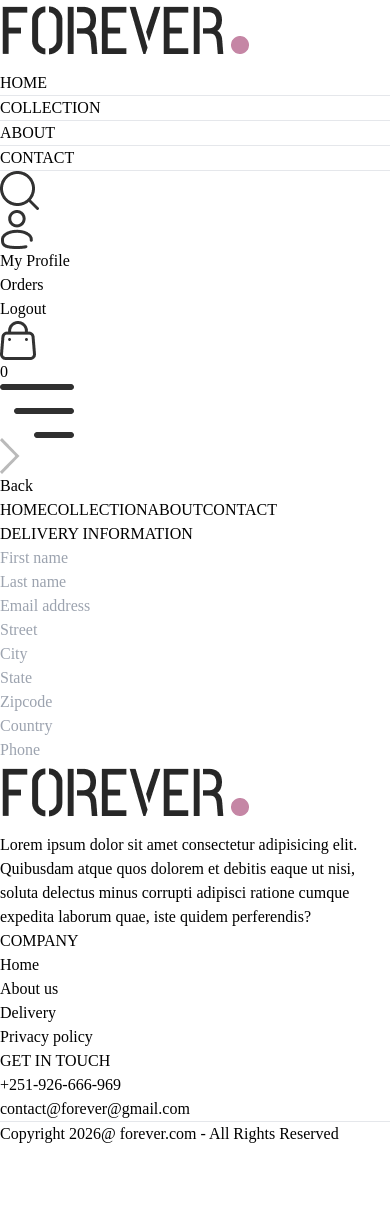
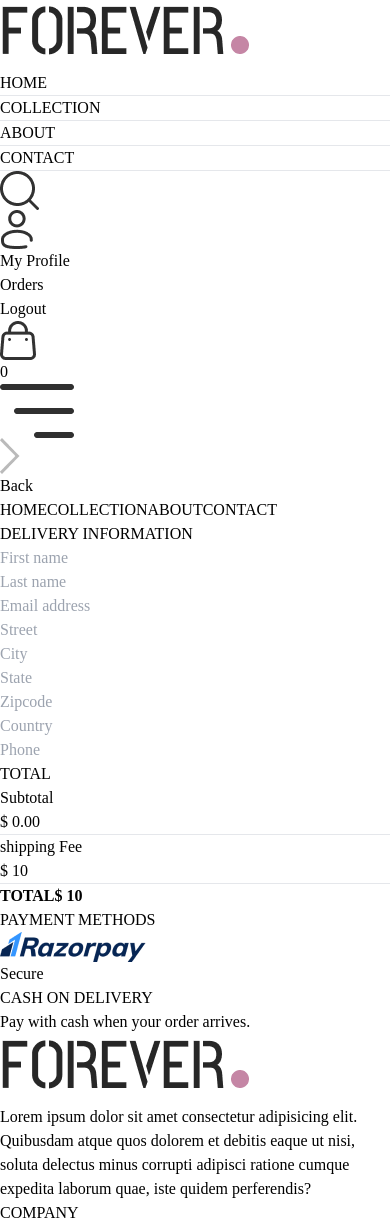
Before and after one commit to fuadmahmudeshetu/ecommerce-app, a React (Vite) app in the folder frontend/: page /place-order in a window 390 px wide. Shown: the top 1229 px of the page. Before the commit the page ends 1146 px from the top, so only its background shows below. Built offline with nearby package versions, Linux system fonts and the light colour scheme.

Commit message:
Add CartTotal component and payment method selection to PlaceOrder page

```diff
--- a/frontend/src/pages/PlaceOrder.jsx
+++ b/frontend/src/pages/PlaceOrder.jsx
@@ -1,4 +1,6 @@
 import Title from "../components/Title"
+import CartTotal from "../components/CartTotal"
+import { assets } from "../assets/assets"
 
 const PlaceOrder = () => {
   return (
@@ -31,6 +33,51 @@ const PlaceOrder = () => {
 
       {/* Right side of the checkout page */}
 
+      <div className="mt-8">
+        <div className="mt-8 min-w-80">
+          <CartTotal />
+        </div>
+        <div className="mt-12">
+        {/* Payment method selection */}
+          <Title text1={'PAYMENT'} text2={'METHODS'} />
+          <div className="flex gap-3 flex-col lg:flex-row">
+
+            <div className="flex items-center gap-3 border border-gray-200 p-3 px-4 cursor-pointer rounded-xl hover:bg-blue-50/50 transition-all group">
+              {/* The Radio Circle */}
+              <div className="min-w-4 h-4 border-2 border-gray-300 rounded-full flex items-center justify-center group-hover:border-blue-500 transition-colors">
+                {/* Inner dot - can be toggled with a 'selected' state */}
+                <div className="w-2 h-2 bg-blue-600 rounded-full scale-0 group-hover:scale-100 transition-transform"></div>
+              </div>
+
+              {/* The Image Tag (Untouched as requested) */}
+              <img src={assets.razorpay_logo} className="h-5 mx-4" alt="" />
+
+              {/* Optional: Add a label if you want more clarity, otherwise leave it */}
+              <span className="text-gray-400 text-[10px] font-medium ml-auto uppercase tracking-widest">
+                Secure
+              </span>
+            </div>
+
+            <div className="flex items-center gap-3 border border-gray-200 p-4 px-5 cursor-pointer rounded-xl hover:bg-slate-50 transition-all group">
+              {/* The Radio Circle */}
+              <div className="min-w-5 h-5 border-2 border-gray-300 rounded-full flex items-center justify-center group-hover:border-indigo-500 transition-colors">
+                {/* Inside circle - show/hide based on selection */}
+                <div className="w-2.5 h-2.5 bg-indigo-600 rounded-full scale-0 group-hover:scale-100 transition-transform"></div>
+              </div>
+
+              {/* The Text Label */}
+              <div className="flex flex-col">
+                <p className="text-gray-800 text-sm font-semibold tracking-wide">
+                  CASH ON DELIVERY
+                </p>
+                <p className="text-gray-400 text-[11px] leading-tight">
+                  Pay with cash when your order arrives.
+                </p>
+              </div>
+            </div>
+          </div>
+        </div>
+      </div>
     </div>
   )
 }
```
